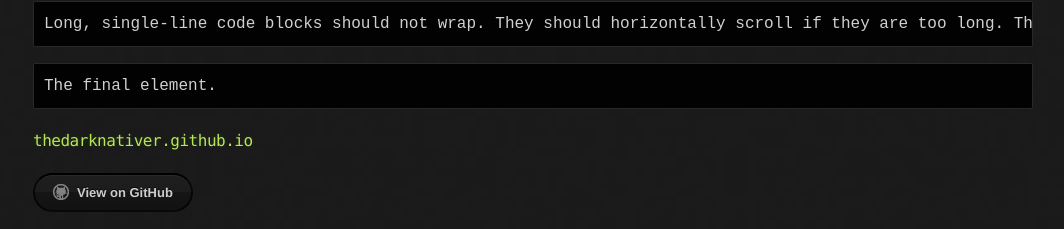
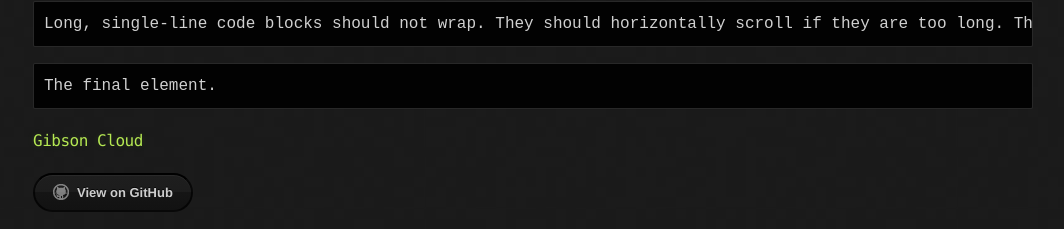
Before and after one commit to gibsonekezie/thedarknativer.github.io, a Jekyll site: the page built from index.md, in a window 1280 px wide and 900 px high, scrolled down 2316 px. Shown: the part 668-897 px from the top of the window, without its empty margins (107-1171 px from the left). Built offline with Jekyll 4.4.1, drawn with Linux system fonts in a browser that asks for light colours.

Commit message:
edited config file to include title and logo

```diff
--- a/_config.yml
+++ b/_config.yml
@@ -1 +1,3 @@
 theme: jekyll-theme-hacker
+logo: img/rule.png
+title: Gibson Cloud
```
Also changed, not shown: favicon-16x16.png (added), favicon-32x32.png (added), favicon.ico (added), img/rule.png (added).
